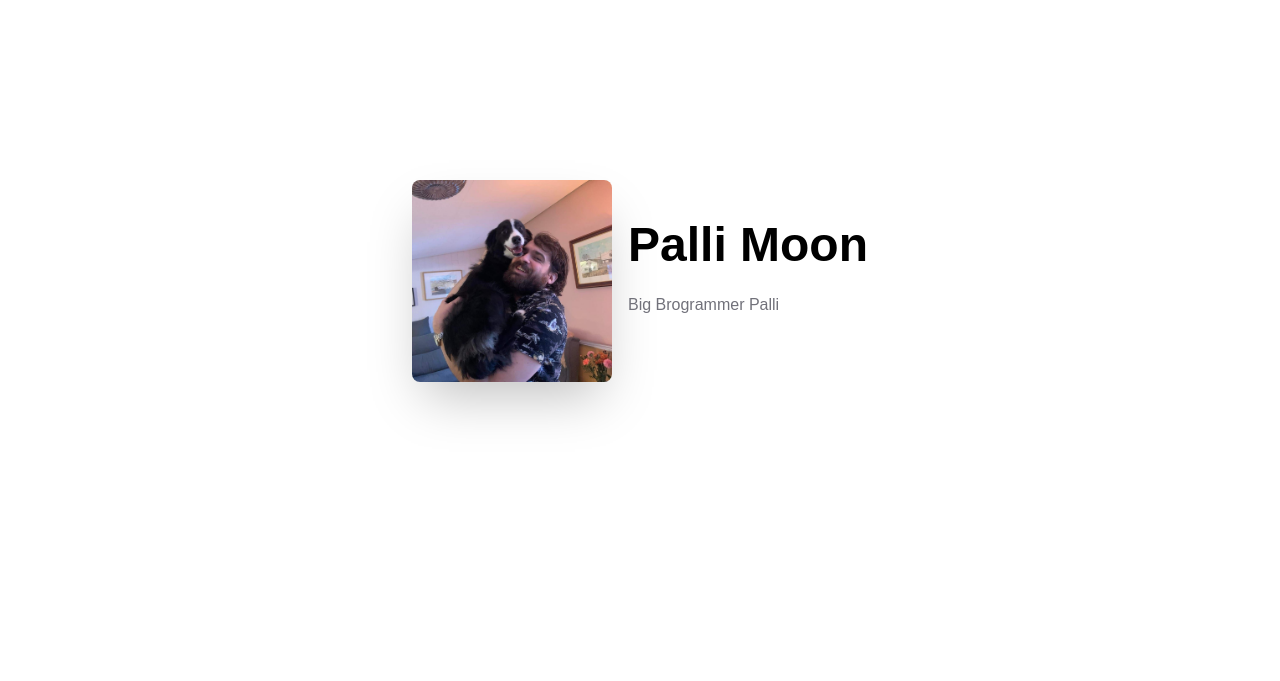
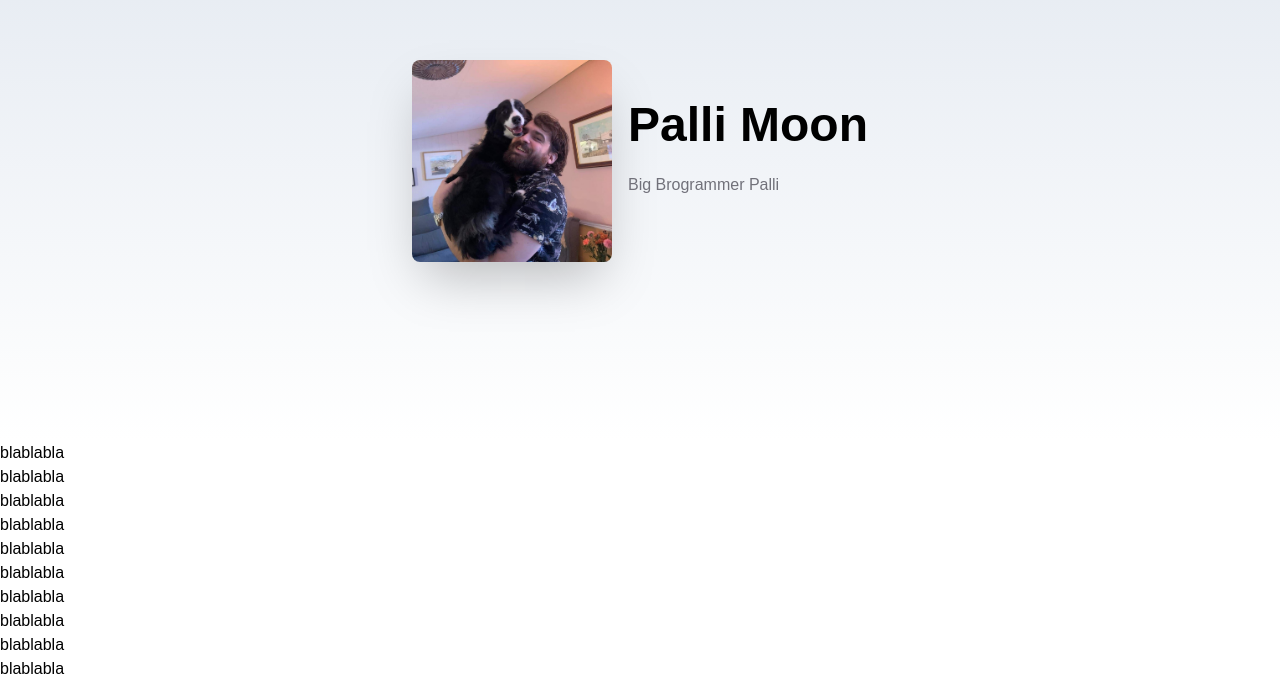
Before and after one commit to Palli-Moon/portfolio, a Next.js app: page / in a window 1280 px wide. Shown: the part 119-800 px from the top of the page. Built offline with nearby package versions, Linux system fonts and the light colour scheme.

Commit message:
Add gradient

```diff
--- a/src/components/hero.tsx
+++ b/src/components/hero.tsx
@@ -3,7 +3,7 @@ import Image from 'next/image';
 
 export default function Hero() {
   return (
-    <div className='hero min-h-screen'>
+    <div className='hero min-h-[70vh] bg-gradient-to-b from-slate-200'>
       <div className='hero-content flex-col lg:flex-row'>
         <Image src='/palli.jpg' className='max-w-sm rounded-lg shadow-2xl' alt='image' width={200} height={200} />
         <div>
```
